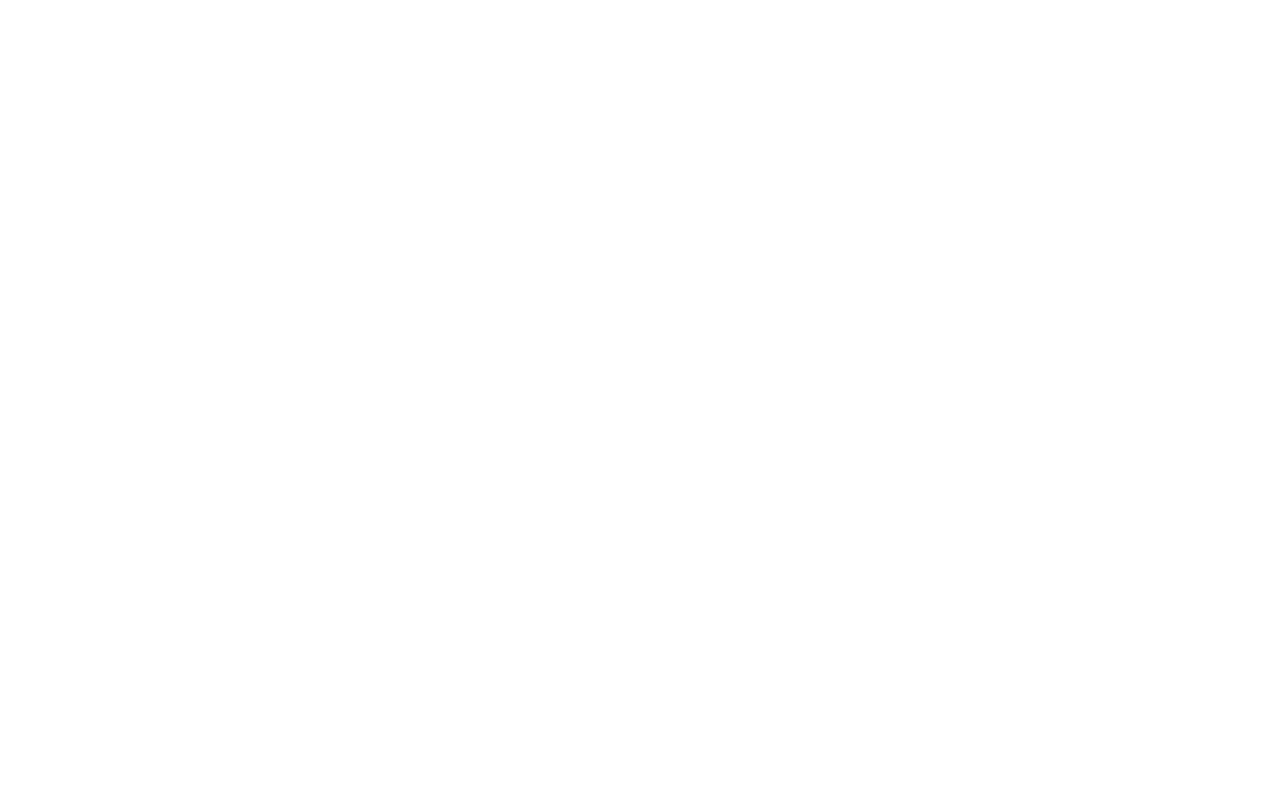
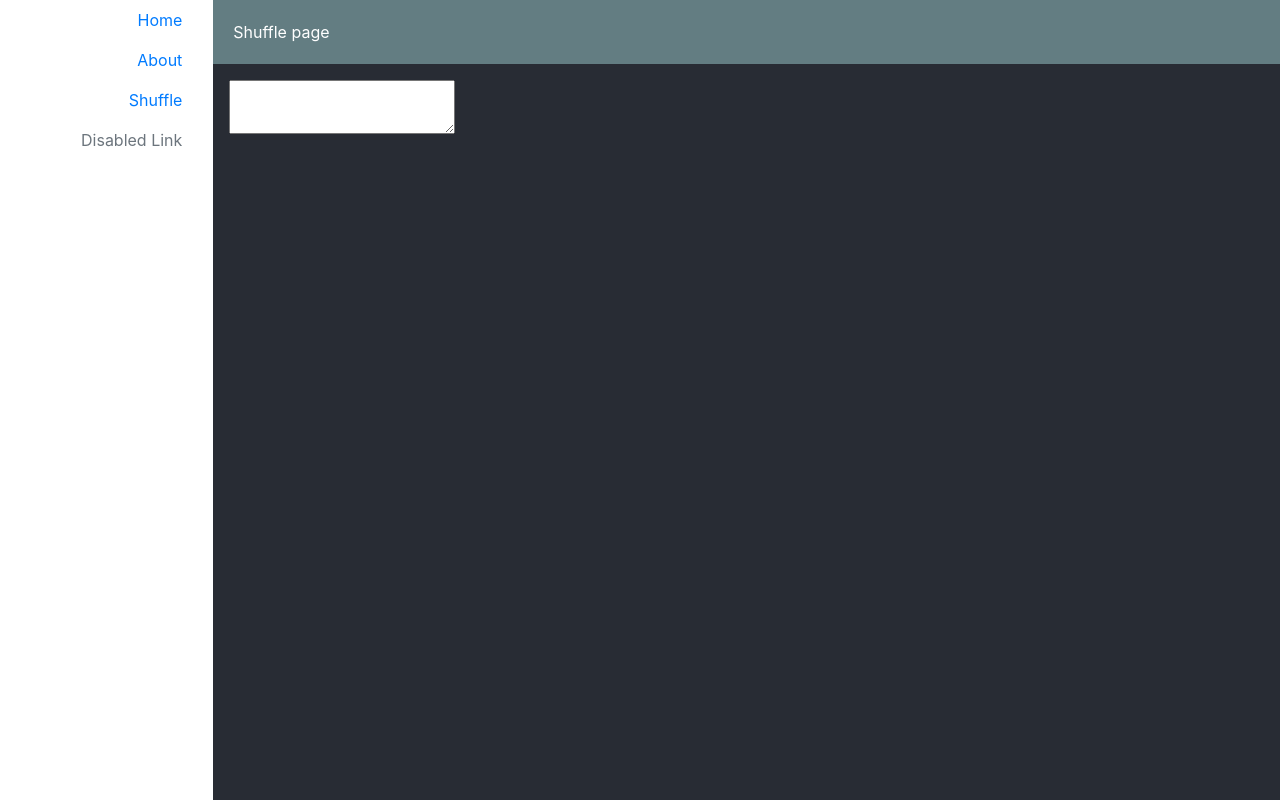
Before and after one commit to botenbreuk/react-playground, a React (Create React App) app: page /shuffle in a window 1280 px wide. Built offline with nearby package versions, Linux system fonts and the light colour scheme.

Commit message:
Added a Page component for the main style

```diff
--- a/src/app/App/App.tsx
+++ b/src/app/App/App.tsx
@@ -1,19 +1,12 @@
 import React from 'react';
-import { Alert, Col, Container, Row, Jumbotron, Button } from 'reactstrap';
+import { Alert, Button, Jumbotron } from 'reactstrap';
 import logo from '../../styles/logo.svg';
-import { ConfirmModal, Menu } from '../../ui';
-import './App.css';
+import { ConfirmModal, Page } from '../../ui';
+import './_app.css';
 
 export default function App() {
   return (
-    <Container fluid>
-      <Row>
-        <Col md={2}>
-          <div className="sidenav">
-            <Menu />
-          </div>
-        </Col>
-        <Col md={10} style={{ background: '#282c34' }}>
+    <Page>
       <Jumbotron>
         <h1 className="display-3">Hello, world!</h1>
         <p className="lead">
@@ -22,8 +15,8 @@
         </p>
         <hr className="my-2" />
         <p>
-              It uses utility classes for typography and spacing to space
-              content out within the larger container.
+          It uses utility classes for typography and spacing to space content
+          out within the larger container.
         </p>
         <p className="lead">
           <Button color="primary">Learn More</Button>
@@ -43,8 +36,6 @@
           </header>
         </div>
       </div>
-        </Col>
-      </Row>
-    </Container>
+    </Page>
   );
 }
--- a/src/app/Routes/Routes.tsx
+++ b/src/app/Routes/Routes.tsx
@@ -1,6 +1,8 @@
 import React from 'react';
-import { BrowserRouter as Router, Switch, Route } from 'react-router-dom';
+import { BrowserRouter as Router, Route, Switch } from 'react-router-dom';
 import App from '../App/App';
+import { Page } from '../../ui';
+import ShuffleList from '../Shuffle/ShuffleList';
 
 export default function Routes() {
   return (
@@ -9,7 +11,12 @@
         <Route exact path="/">
           <App />
         </Route>
-        <Route path="/about"></Route>
+        <Route exact path="/shuffle">
+          <ShuffleList />
+        </Route>
+        <Route path="/about">
+          <Page />
+        </Route>
       </Switch>
     </Router>
   );
--- /dev/null
+++ b/src/app/Shuffle/ShuffleList.tsx
@@ -0,0 +1,10 @@
+import React from 'react';
+import { Page } from '../../ui';
+
+export default function ShuffleList() {
+  return (
+    <Page title="Shuffle page">
+      <textarea></textarea>
+    </Page>
+  );
+}
--- /dev/null
+++ b/src/app/Shuffle/utils.ts
@@ -0,0 +1,6 @@
+export function shuffleArray(array: any[]) {
+  for (let i = array.length - 1; i > 0; i--) {
+    const j = Math.floor(Math.random() * (i + 1));
+    [array[i], array[j]] = [array[j], array[i]];
+  }
+}
--- a/src/ui/Menu/Menu.tsx
+++ b/src/ui/Menu/Menu.tsx
@@ -16,8 +16,8 @@
         </NavLink>
       </NavItem>
       <NavItem>
-        <NavLink to="#" tag={RRNavLink}>
-          Another Link
+        <NavLink to="/shuffle" tag={RRNavLink}>
+          Shuffle
         </NavLink>
       </NavItem>
       <NavItem>
--- /dev/null
+++ b/src/ui/Page/Page.tsx
@@ -0,0 +1,33 @@
+import React, { ReactNode } from 'react';
+import { Col, Container, Row } from 'reactstrap';
+import { Menu } from '../index';
+import './_page.css';
+
+interface Props {
+  title?: string;
+  children?: ReactNode;
+}
+
+export default function Page(props: Props) {
+  const { title, children } = props;
+
+  return (
+    <Container fluid>
+      <Row>
+        <Col md={2}>
+          <div className="sidenav">
+            <Menu />
+          </div>
+        </Col>
+        <Col
+          md={10}
+          className="min-vh-100 p-0"
+          style={{ background: '#282c34' }}
+        >
+          <Row className="m-0 title">{title}</Row>
+          <Row className="m-3">{children}</Row>
+        </Col>
+      </Row>
+    </Container>
+  );
+}
--- /dev/null
+++ b/src/ui/Page/_page.css
@@ -0,0 +1,7 @@
+.title {
+  background: #637d82;
+  color: #ffffff;
+  width: 100%;
+  padding: 20px;
+  margin-bottom: 10px;
+}
--- a/src/ui/index.ts
+++ b/src/ui/index.ts
@@ -1,2 +1,3 @@
+export { default as Page } from './Page/Page';
 export { default as ConfirmModal } from './Modal/ConfirmModal';
 export { default as Menu } from './Menu/Menu';
```
Also changed, not shown: src/app/App/_app.css (renamed from src/app/App/App.css). Lines whose indentation alone changed are shown as unchanged.
